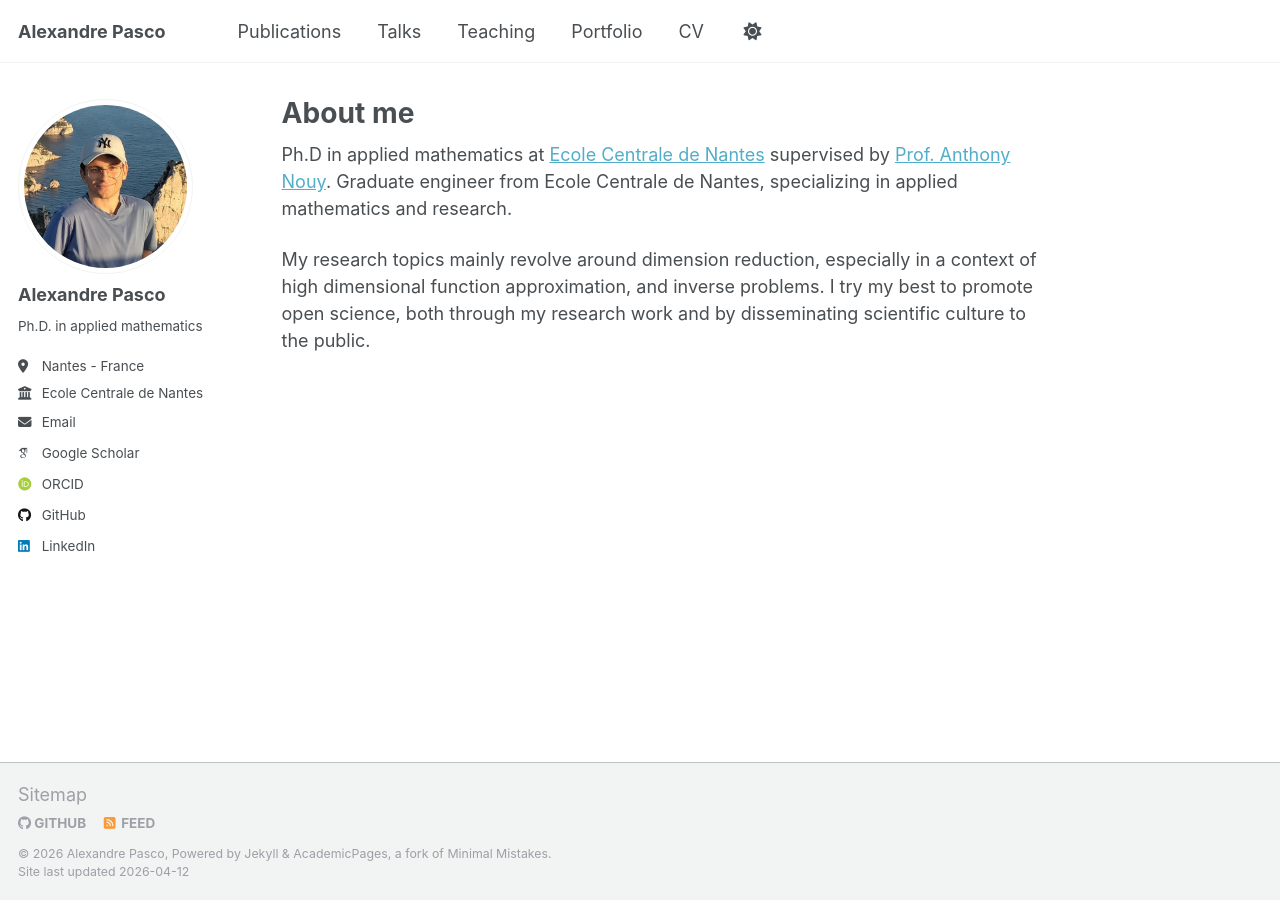
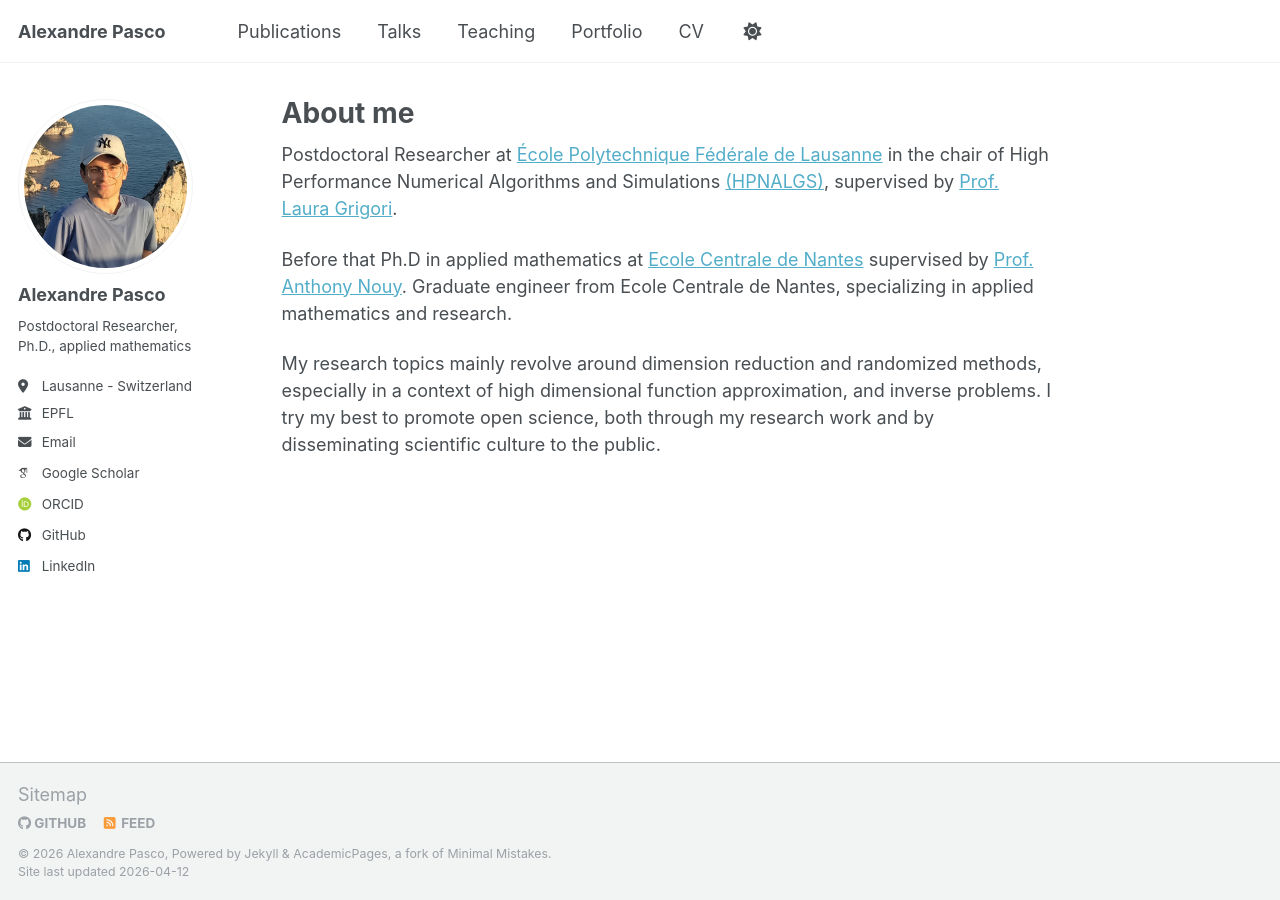
Before and after one commit to alexandre-pasco/alexandre-pasco.github.io, a Jekyll site: the page built from _pages/about.md, in a window 1280 px wide. Built offline with Jekyll 4.4.1, drawn with Linux system fonts in a browser that asks for light colours; some web fonts are replaced.

Commit message:
update: postdoc epfl

```diff
--- a/_config.yml
+++ b/_config.yml
@@ -12,7 +12,7 @@ site_theme               : "default"
 title                    : "Alexandre Pasco"
 title_separator          : "-"
 name                     : &name "Alexandre Pasco"
-description              : &description "Ph.D. in applied mathematics"
+description              : &description "Postdoctoral Researcher, Ph.D., applied mathematics"
 url                      : https://alexandre-pasco.github.io # the base hostname & protocol for your site e.g. "https://[your GitHub username].github.io" or if you already have some other page hosted on Github then use "https://[your GitHub username].github.io/[Your Repo Name]"
 baseurl                  : "" # the subpath of your site, e.g. "/blog"
 repository               : "alexandre-pasco/alexandre-pasco.github.io"
@@ -25,11 +25,11 @@ author:
   avatar           : "profile.jpg"
   name             : "Alexandre Pasco"
   pronouns         : # example: "she/her"
-  bio              : "Ph.D. in applied mathematics"
-  location         : "Nantes - France"
-  employer         : "Ecole Centrale de Nantes"
+  bio              : "Postdoctoral Researcher, Ph.D., applied mathematics"
+  location         : "Lausanne - Switzerland"
+  employer         : "EPFL"
   uri              : # URL
-  email            : "alexandre.pasco@ec-nantes.fr"
+  email            : "alexandre.pasco@epfl.ch"
 
   # Academic websites
   academia         : # URL
--- a/_data/authors.yml
+++ b/_data/authors.yml
@@ -3,6 +3,6 @@
 Name Name:
   name        : "Alexandre Pasco"
   uri         : "https://alexandre-pasco.github.io"
-  email       : "alexandre.pasco@ec-nantes.fr"
-  bio         : "Ph.D in applied mathematics."
+  email       : "alexandre.pasco@epfl.ch"
+  bio         : "Postdoctoral Researcher, Ph.D., applied mathematics"
   avatar      : "images/profile.jpg"
--- a/_pages/about.md
+++ b/_pages/about.md
@@ -7,8 +7,10 @@ redirect_from:
   - /about.html
 ---
 
-Ph.D in applied mathematics at [Ecole Centrale de Nantes](https://www.ec-nantes.fr/) supervised by [Prof. Anthony Nouy](https://anthony-nouy.github.io/).
+Postdoctoral Researcher at [École Polytechnique Fédérale de Lausanne](https://www.epfl.ch/) in the chair of High Performance Numerical Algorithms and Simulations [(HPNALGS)](https://www.epfl.ch/labs/hpnalgs/), supervised by [Prof. Laura Grigori](https://people.epfl.ch/laura.grigori).
+
+Before that Ph.D in applied mathematics at [Ecole Centrale de Nantes](https://www.ec-nantes.fr/) supervised by [Prof. Anthony Nouy](https://anthony-nouy.github.io/).
 Graduate engineer from Ecole Centrale de Nantes, specializing in applied mathematics and research.
 
-My research topics mainly revolve around dimension reduction, especially in a context of high dimensional function approximation, and inverse problems.
+My research topics mainly revolve around dimension reduction and randomized methods, especially in a context of high dimensional function approximation, and inverse problems.
 I try my best to promote open science, both through my research work and by disseminating scientific culture to the public.
```
